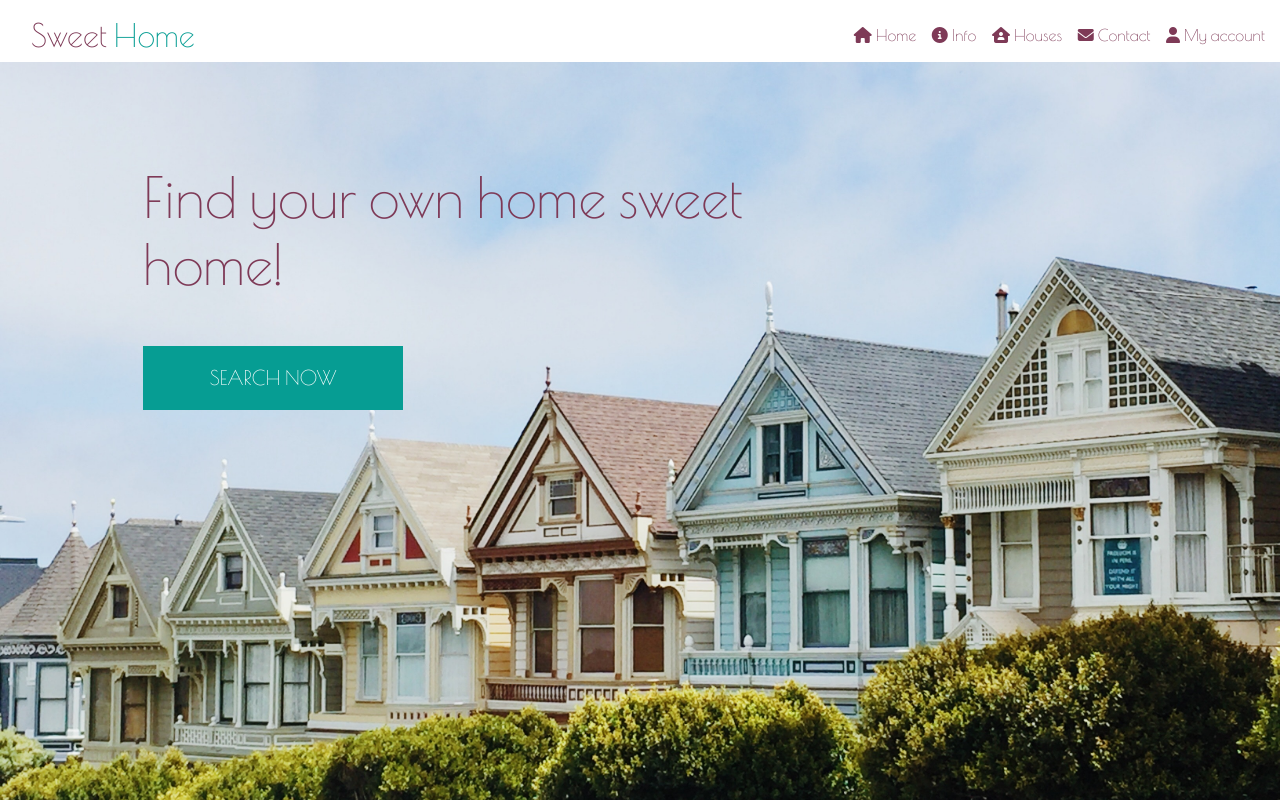
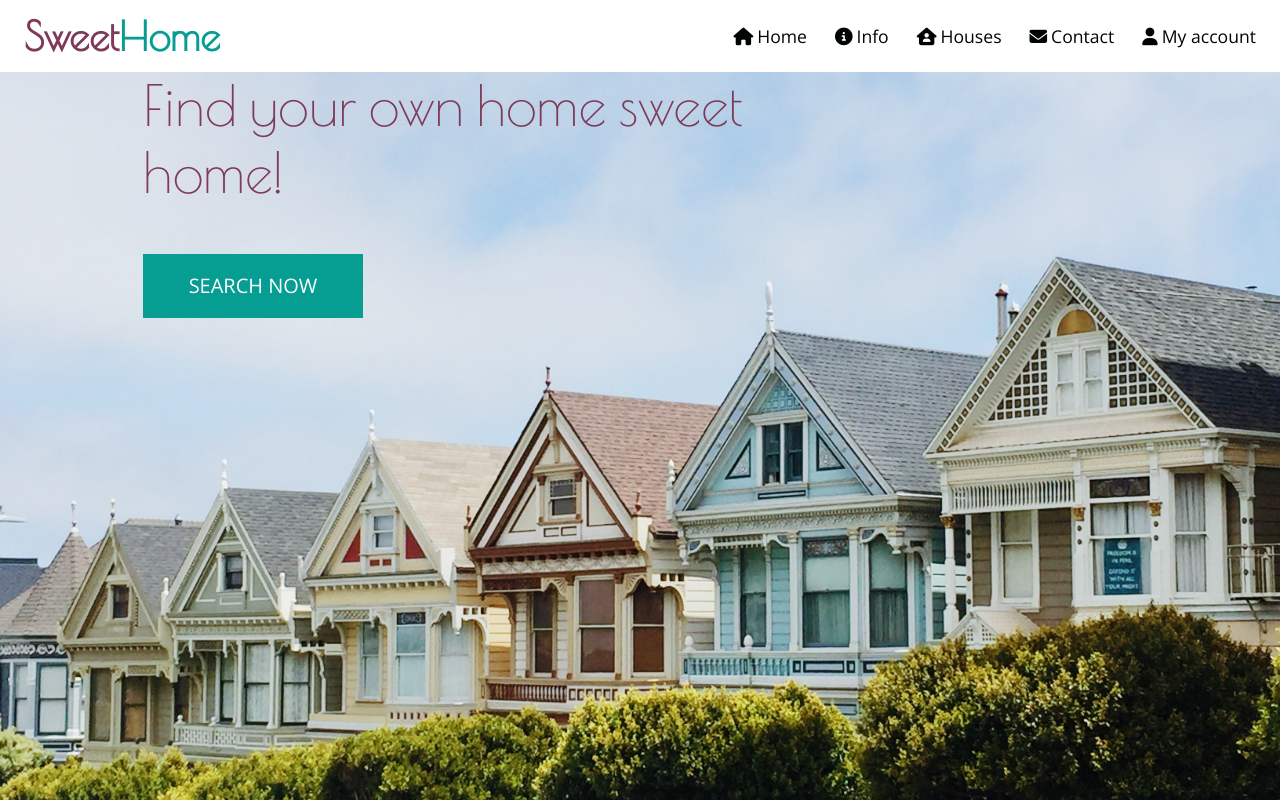
Before and after one commit to FrancesVugts/SweetHome, a Django app: page / in a window 1280 px wide. Run offline with Django 3.2, Linux system fonts and the light colour scheme; some libraries are stand-ins or nearby versions.

Commit message:
Change layout navbar

```diff
--- a/static/css/base.css
+++ b/static/css/base.css
@@ -1,41 +1,227 @@
+/*--------------------------------------------------HTML*/
+
 html {
     height: 100%;
 }
 
+/*--------------------------------------------------Body*/
+
 body {
     background: url('/media/homepage.jpg') no-repeat center center fixed;
     background-size: cover;
-    height: calc(100vh - 164px);
+    height: calc(100vh - 4.5rem);
     color: #7E3A57;
     font-family: 'Poiret One';
+    display: flex;
+    flex-direction: column;
+    min-height: 100%;
 }
 
-.logo-font-one {
-    display: inline;
+/*--------------------------------------------------Header*/
+
+header {
+    height: 4.5rem;
+}
+
+.navbar {
+    z-index: 1;
+    height: 4.5rem;
+    background: #FFFFFF;
+    position: fixed;
+    right: 0;
+    left: 0;
+    top: 0;
+    padding: 0;
+    margin: 0;
+}
+
+.navbar-brand {
     font-family: 'Poiret One';
+    font-weight: 600;
+    font-size: 2.5rem;
+    margin-left: 1rem;
+    margin-right: 0;
+}
+
+.nb-one {
+    color: #7E3A57;
+    display: inline-block;
+    margin: 0;
+}
+
+.nb-one:hover {
     color: #7E3A57;
 }
 
-.logo-font-two {
-    display: inline;
-    font-family: 'Poiret One';
+.nb-two {
+    color: #069D93;
+    display: inline-block;
+    margin: 0;
+}
+
+.nb-two:hover {
     color: #069D93;
 }
 
-.main-logo-link {
-    width: fit-content;
+@media only screen and (min-width:350px) {
+    .navbar-brand {
+        margin-left: 1.5rem;
+    }
 }
+
+.navbar-nav {
+    background: #FFFFFF;
+}
+
+@media only screen and (min-width: 992px) {
+    .navbar-nav {
+        background: none;
+        border-bottom: none;
+    }
+}
+
+.nav-link {
+    color: #000501;
+    text-align: center;
+    font-family: 'Open Sans';
+}
+
+.nav-link:hover {
+    color: #000501;
+    background: #FFFFFF;
+}
+
+@media only screen and (min-width: 992px) {
+    .nav-link {
+        font-size: 1.1rem;
+        padding: 0 !important;
+        margin-right: 1.5rem;
+    }
+
+    .nav-link:hover {
+        border-bottom: 1px solid #069D93;
+    }
+}
+
+.active {
+    background: #069D93;
+    color: #FFFFFF;
+}
+
+@media only screen and (min-width: 992px) {
+    .active {
+        border-bottom: 1px solid #069D93;
+    }
+}
+
+/*--------------------------------------------------Hamburger menu: code from md bootstrap*/
+.navbar-toggler {
+    margin-right: 1rem;
+    padding-left: 0;
+    padding-right: 0;
+}
+
+@media only screen and (min-width:350px) {
+    .navbar-toggler {
+        margin-right: 1.5rem;
+    }
+}
+
+#hamburger-button {
+    outline: none;
+}
+
+.animated-icon {
+    width: 30px;
+    height: 20px;
+    position: relative;
+    margin: 0px;
+    -webkit-transform: rotate(0deg);
+    -moz-transform: rotate(0deg);
+    -o-transform: rotate(0deg);
+    transform: rotate(0deg);
+    -webkit-transition: .5s ease-in-out;
+    -moz-transition: .5s ease-in-out;
+    -o-transition: .5s ease-in-out;
+    transition: .5s ease-in-out;
+    cursor: pointer;
+}
+
+.animated-icon span {
+    display: block;
+    position: absolute;
+    background: #000501;
+    height: 3px;
+    width: 100%;
+    border-radius: 9px;
+    opacity: 1;
+    left: 0;
+    -webkit-transform: rotate(0deg);
+    -moz-transform: rotate(0deg);
+    -o-transform: rotate(0deg);
+    transform: rotate(0deg);
+    -webkit-transition: .25s ease-in-out;
+    -moz-transition: .25s ease-in-out;
+    -o-transition: .25s ease-in-out;
+    transition: .25s ease-in-out;
+}
+
+.animated-icon span:nth-child(1) {
+    top: 0px;
+}
+
+.animated-icon span:nth-child(2), .animated-icon span:nth-child(3) {
+    top: 10px;
+}
+
+.animated-icon span:nth-child(4) {
+    top: 20px;
+}
+
+.animated-icon.open span:nth-child(1) {
+    top: 11px;
+    width: 0%;
+    left: 50%;
+}
+
+.animated-icon.open span:nth-child(2) {
+    -webkit-transform: rotate(45deg);
+    -moz-transform: rotate(45deg);
+    -o-transform: rotate(45deg);
+    transform: rotate(45deg);
+}
+
+.animated-icon.open span:nth-child(3) {
+    -webkit-transform: rotate(-45deg);
+    -moz-transform: rotate(-45deg);
+    -o-transform: rotate(-45deg);
+    transform: rotate(-45deg);
+}
+
+.animated-icon.open span:nth-child(4) {
+    top: 11px;
+    width: 0%;
+    left: 50%;
+}
+
+.animated-icon:hover span {
+    background: #000501;
+}
+
+/*--------------------------------------------------Main*/
 
 .search-now-button {
     background: #069D93;
     color: #FFFFFF;
-    min-width: 260px;
+    min-width: 220px;
+    font-family: 'Open Sans';
 }
 
 .search-now-button:hover {
     background: #000501;
     color: #FFFFFF;
     min-width: 260px;
+    font-family: 'Open Sans';
 }
 
 .text-black {
@@ -50,18 +236,3 @@ body {
     max-width: 80%;
   }
 }
-
-/* fixed top navbar only on medium and up */
-@media (min-width: 992px) {
-    .fixed-top-desktop-only {
-        position: fixed;
-        top: 0;
-        right: 0;
-        left: 0;
-        z-index: 1030;
-    }
-
-    .header-container {
-        padding-top: 164px;
-    }
-}
--- a/templates/base.html
+++ b/templates/base.html
@@ -37,33 +37,33 @@
     </head>
     <body>
 
-        <header class="container-fluid fixed-top">
-            <div id="topnav" class="row bg-white pt-lg-2 d-none d-lg-flex">
-                <div class="col-6 my-auto py-1 py-lg-0 text-left">
-                    <a href="{% url 'home' %}" class="nav-link main-logo-link">
-                        <h2 class="logo-font-one my-0">Sweet</h2><h2 class="logo-font-two my-0"> Home</h2>
-                    </a>
-                </div>
-                <div class="col-6 my-auto py-1 py-lg-0">
-                    <ul class="list-inline list-unstyled text-center text-lg-right my-0">
-                        <li class="list-inline-item">
-                            <i class="fas fa-home mx-1"></i>Home
+        <header>
+            <!-- navbar with links to the different pages -->
+            <nav class="navbar navbar-expand-lg">
+                <a href="" class="navbar-brand"><p class="nb-one">Sweet</p><p class="nb-two">Home</p></a>
+                <button class="navbar-toggler" id="hamburger-button" type="button" data-toggle="collapse" data-target="#navbarSupportedContent23" aria-controls="navbarSupportedContent23" aria-expanded="false" aria-label="Toggle navigation">
+                    <div class="animated-icon"><span></span><span></span><span></span><span></span></div>
+                </button>
+                <div class="collapse navbar-collapse" id="navbarSupportedContent23">
+                    <ul class="navbar-nav ml-auto">
+                        <li class="nav-item">
+                            <a href="" class="nav-link"><i class="fas fa-home mx-1"></i>Home</a>
                         </li>
-                        <li class="list-inline-item">
-                            <i class="fas fa-info-circle mx-1"></i>Info
+                        <li class="nav-item">
+                            <a href="" class="nav-link"><i class="fas fa-info-circle mx-1"></i>Info</a>
                         </li>
-                        <li class="list-inline-item">
-                            <i class="fas fa-house-user mx-1"></i>Houses
+                        <li class="nav-item">
+                            <a href="" class="nav-link"><i class="fas fa-house-user mx-1"></i>Houses</a>
                         </li>
-                        <li class="list-inline-item">
-                            <i class="fas fa-envelope mx-1"></i>Contact
+                        <li class="nav-item">
+                            <a href="" class="nav-link"><i class="fas fa-envelope mx-1"></i>Contact</a>
                         </li>
-                        <li class="list-inline-item">
-                            <i class="fas fa-user mx-1"></i>My account
+                        <li class="nav-item">
+                            <a href="" class="nav-link"><i class="fas fa-user mx-1"></i>My account</a>
                         </li>
                     </ul>
                 </div>
-            </div>
+            </nav>
         </header>
 
         {% if messages %}
```
